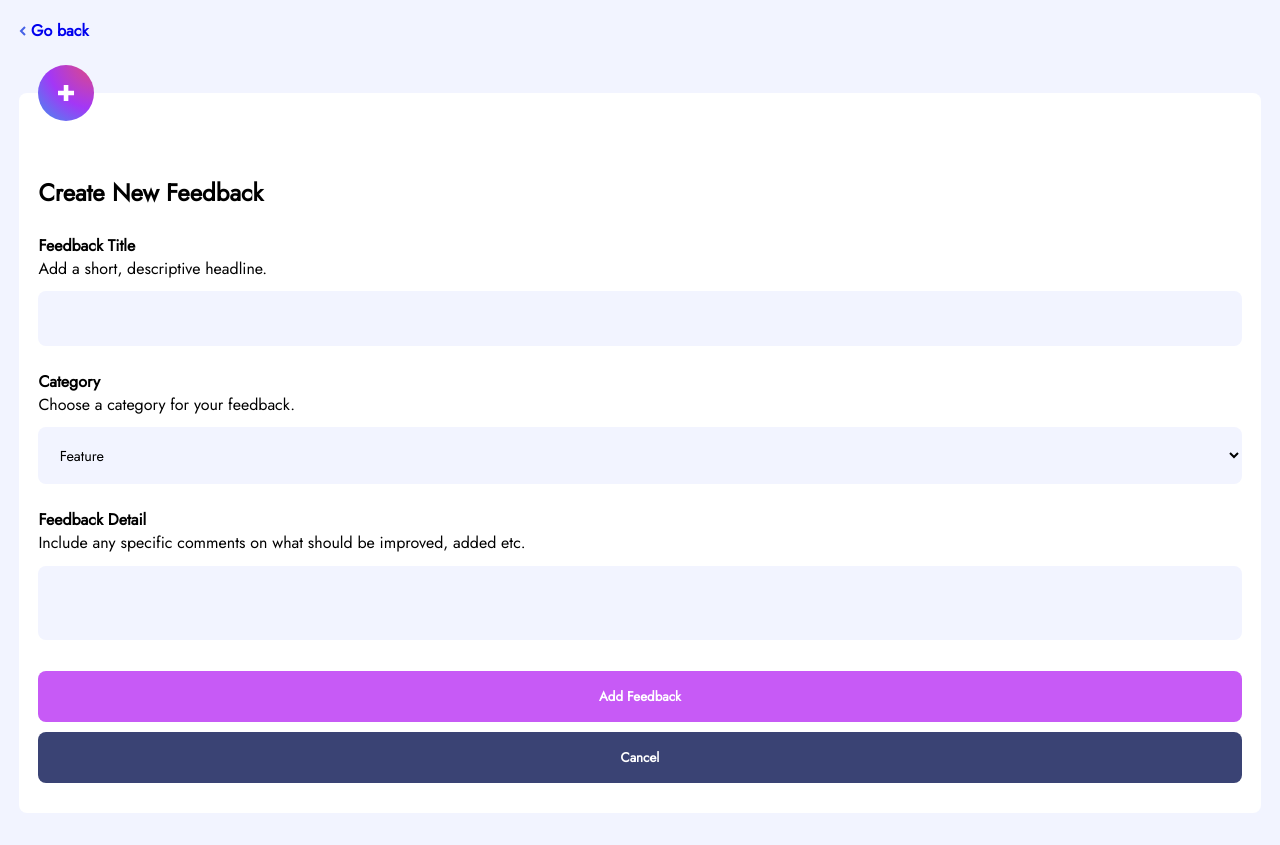
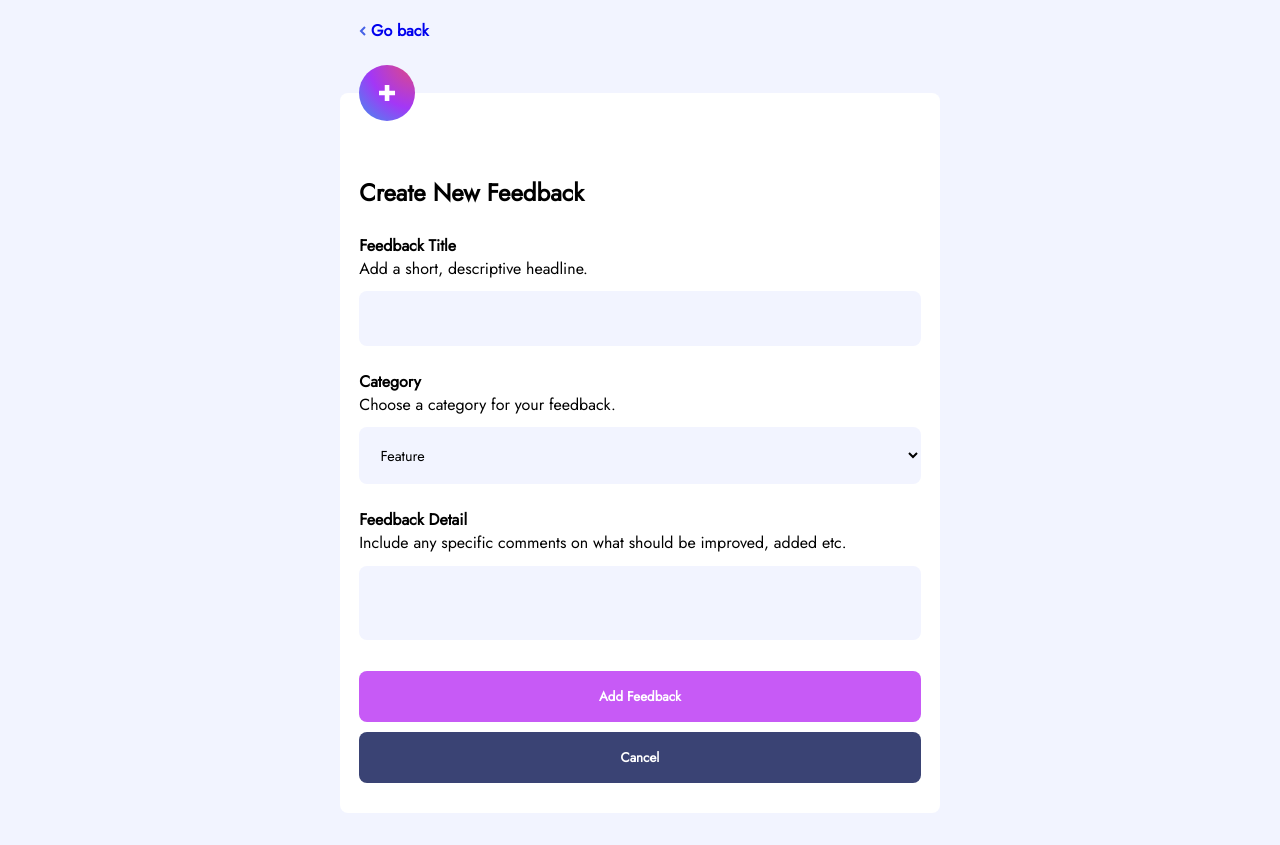
Before and after one commit to sammyodiagbe/product_feedback_app, a React (Create React App) app: page /new-feedback in a window 1280 px wide. Built offline with nearby package versions, Linux system fonts and the light colour scheme.

Commit message:
working on responsive designs for tablets

```diff
--- a/src/styles/feedback.css
+++ b/src/styles/feedback.css
@@ -54,4 +54,18 @@ div.pf-main-container div.pf-form-container form div.pf-action-container button.
 div.pf-main-container div.pf-form-container form div.pf-action-container button.pf-delete {
   background: #D73737;
 }
+
+@media screen and (min-width: 768px) {
+  div.product-app-container div.pf-main-container {
+    padding: 2em;
+  }
+  div.product-app-container div.pf-main-container div.pf-form-container {
+    width: 600px;
+    margin: 0 auto;
+  }
+  div.product-app-container div.pf-go-back {
+    width: 600px;
+    margin: 0 auto;
+  }
+}
 /*# sourceMappingURL=feedback.css.map */
--- a/src/styles/feedback.scss
+++ b/src/styles/feedback.scss
@@ -59,3 +59,5 @@ div.pf-main-container {
         }
     }
 }
+
+@import "./media\ queries/feedback";
--- /dev/null
+++ b/src/styles/media queries/_screensize.scss
@@ -0,0 +1 @@
+$tablets: 768px;
```
Also changed, not shown: src/styles/media queries/_feedback.scss (added, +22 -0 lines), 1 other file (tests, documents, lock files or other folders).
